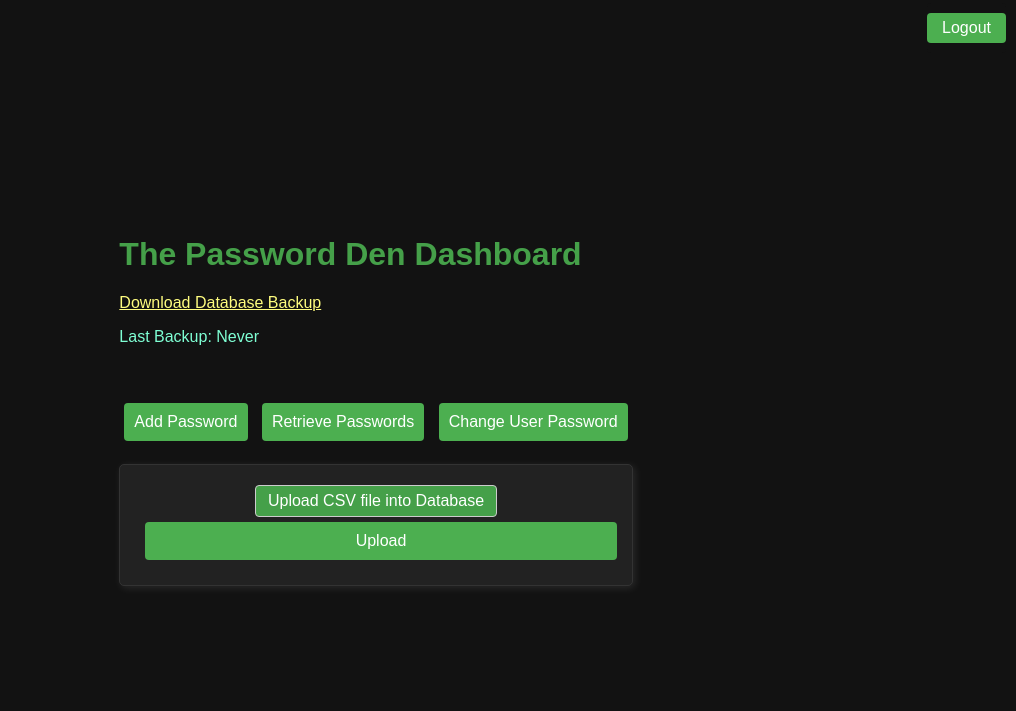
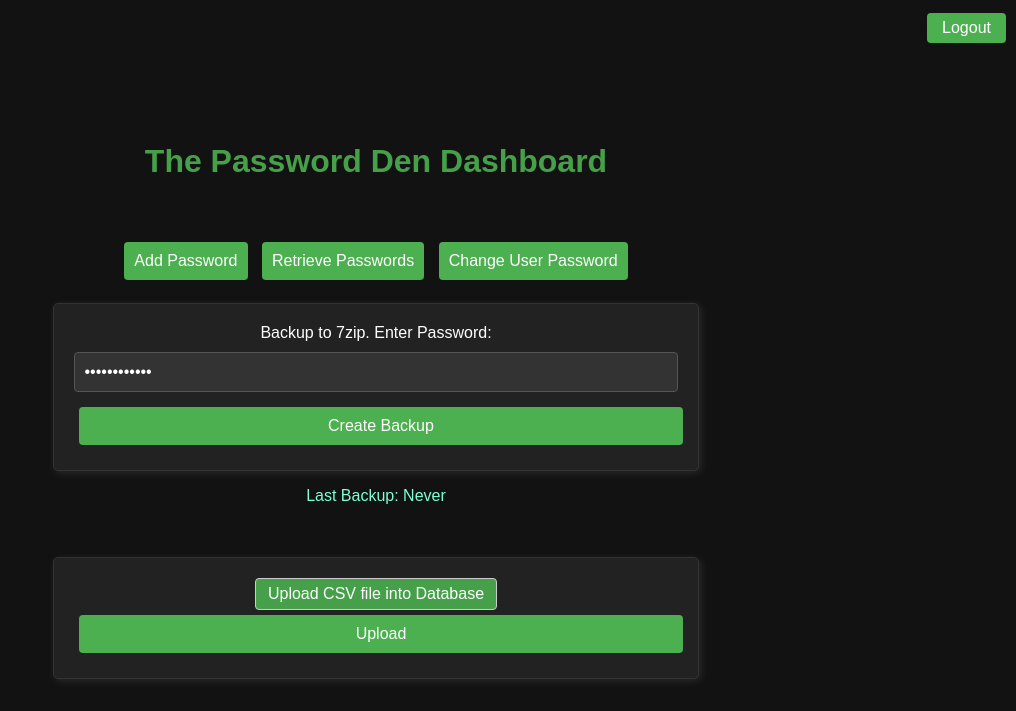
Before and after one commit to jonnypeace/PyLockr, a Flask app: template app/templates/dashboard.html in a window 1280 px wide. Shown: the top 711 px of the page, without its empty margins (264-1280 px from the left). Run offline with Flask 3, Linux system fonts and the light colour scheme; the template is opened without the code that fills it, so the values that code supplies are empty; parts of the project's set-up code (start-up, migrations or seed data) failed here and were passed over.

Commit message:
rearranged for downloading csv password protection

```diff
--- a/app/templates/dashboard.html
+++ b/app/templates/dashboard.html
@@ -16,12 +16,7 @@
             {% endfor %}
           {% endif %}
         {% endwith %}
-        <h1>The Password Den Dashboard</h1>
-            <a style="color:rgb(255, 253, 127);" href="{{ url_for('main.backup') }}">Download Database Backup</a>
-            {% if reminder_needed %}
-            <p style="color: red;">It has been over a month since your last backup. Please consider backing up your database.</p>
-              {% endif %}
-            <p style="color:aquamarine;">Last Backup: {{ last_backup if last_backup else 'Never' }}</p>
+        <h1 style="text-align: center;">The Password Den Dashboard</h1>
           <br><br>
         <div style="text-align: center;" class="actions">
             <!-- Link to Add Password Page -->
@@ -31,10 +26,20 @@
             <!-- Link to Retrieve Passwords -->
             <a href="{{ url_for('auth.change_user_password') }}"><button>Change User Password</button></a>
           <br><br>
+            <form id="backupForm" method="POST" action="/backup">
+              <label for="backupPassword">Backup to 7zip. Enter Password:</label>
+              <input type="password" id="backupPassword" name="backupPassword" value="password-den" required>
+              <button type="submit">Create Backup</button>
+            </form>
+            {% if reminder_needed %}
+            <p style="color: red;">It has been over a month since your last backup. Please consider backing up your database.</p>
+              {% endif %}
+            <p style="color:aquamarine;">Last Backup: {{ last_backup if last_backup else 'Never' }}</p>
+          <br><br>
             <form action="{{ url_for('main.upload_csv') }}" method="POST" enctype="multipart/form-data">
-                <label for="csvFile" class="custom-file-upload">Upload CSV file into Database</label>
-                <input type="file" id="csvFile" name="csvFile" accept=".csv" style="display: none;" >
-                <button type="submit">Upload</button>
+              <label for="csvFile" class="custom-file-upload">Upload CSV file into Database</label>
+              <input type="file" id="csvFile" name="csvFile" accept=".csv" style="display: none;" >
+              <button type="submit">Upload</button>
             </form>
         </div>
     </div>
```
